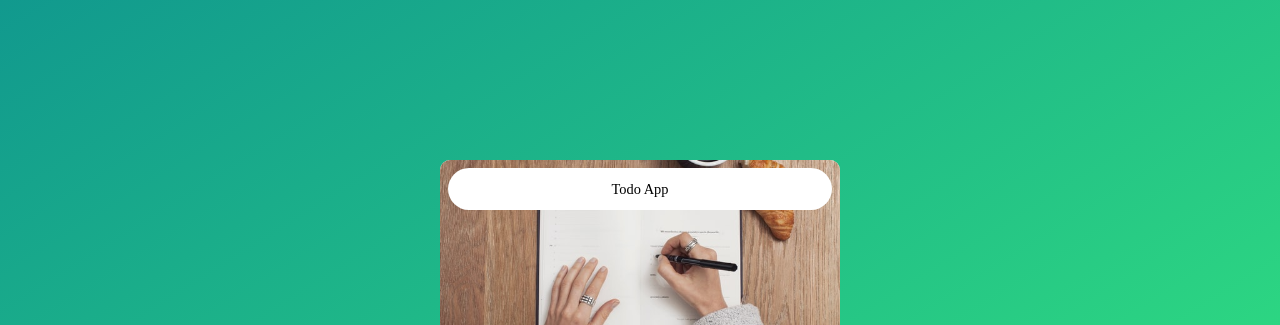
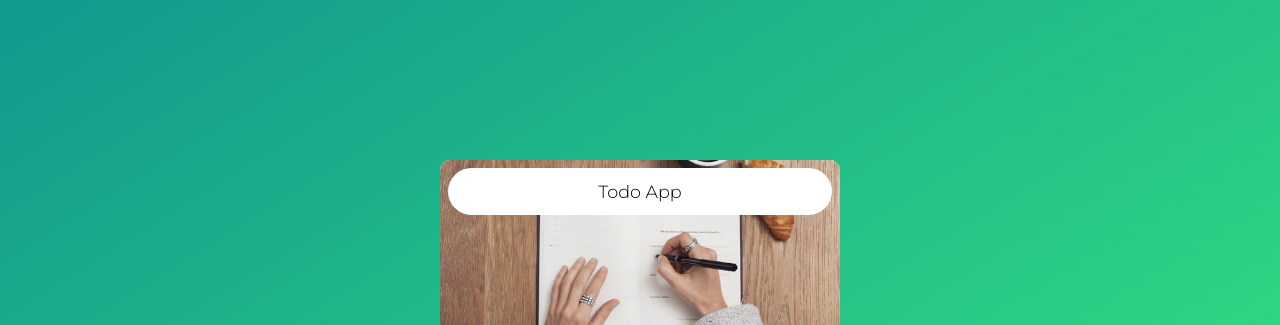
Before and after one commit to Chris-Mugumwa/todo-list-app, a plain HTML site: page index.html in a window 1280 px wide. Shown: the top 325 px of the page. Drawn offline with nearby package versions, Linux system fonts and the light colour scheme.

Commit message:
finishing touches

```diff
--- a/css/output.css
+++ b/css/output.css
@@ -45,7 +45,8 @@ body {
 }
 
 .main__logo {
-	font-size: 0.9rem;
+	font-family: 'Montserrat';
+	font-size: 1.1rem;
 	text-align: center;
 	background-color: #fff;
 	padding: 0.6rem;
```
Also changed, not shown: app.js (line endings or trailing spaces).
